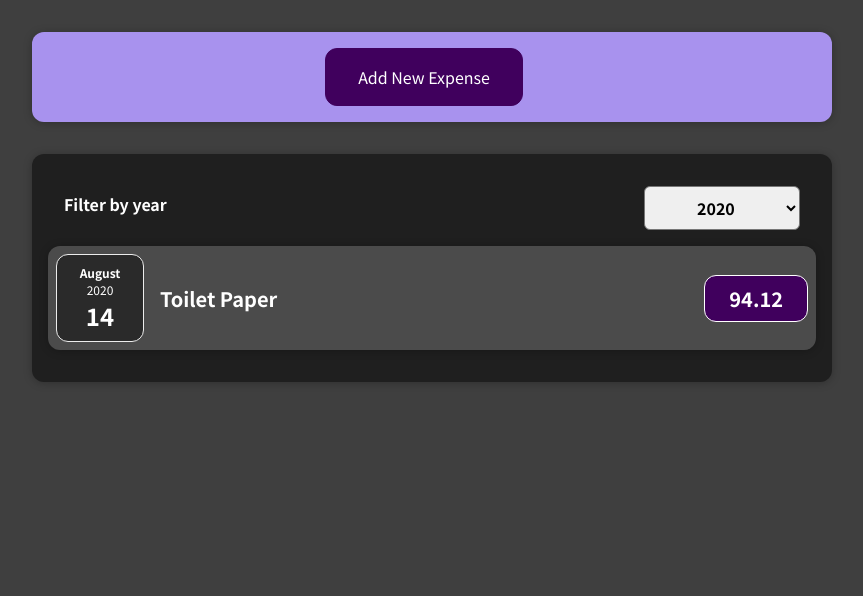
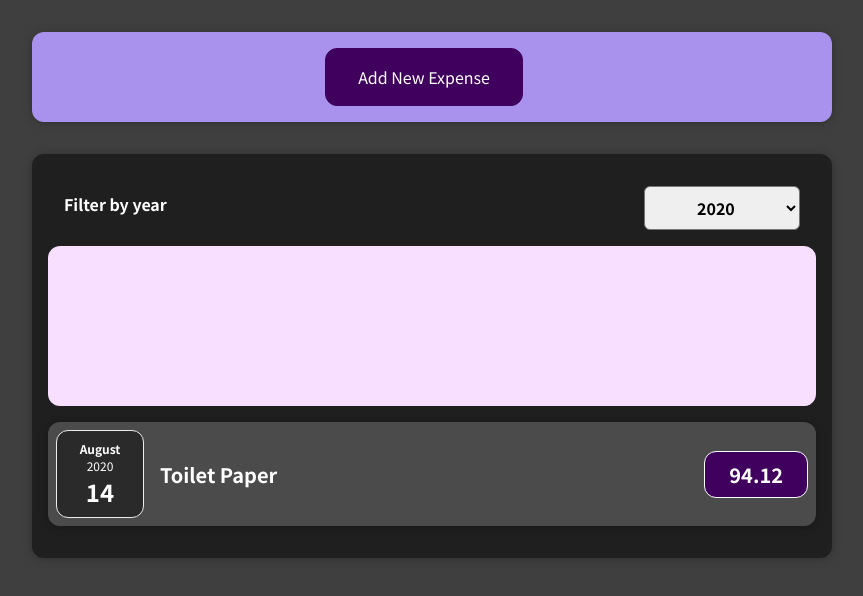
Before and after one commit to Momonkuei/01-starting-setup, a React (Create React App) app: page / in a window 1280 px wide. Shown: the top 596 px of the page, without its empty margins (208-1071 px from the left). Built offline with nearby package versions, Linux system fonts and the light colour scheme.

Commit message:
20220803修正錯誤之前存檔

```diff
--- a/src/components/Chart/Chart.js
+++ b/src/components/Chart/Chart.js
@@ -3,13 +3,18 @@
 import './Chart.css';
 
 const Chart = props => {
+	// const totalMaximum = Math.max(1, 2, 3);
+	/* 在上述例子 數字組中，取出最大值，但是現在卻是一個對象數組 */
+	const dataPointValues = props.dataPoints.map(datapoint => datapoint.value);
+	const totalMaximum = Math.max(...dataPointValues);
+
 	return (
 		<div className="chart">
 			{props.dataPoints.map(datapoint => {
 				<ChartBar
 					key={datapoint.label}
 					value={datapoint.value}
-					maxValue={null}
+					maxValue={totalMaximum}
 					label={datapoint.label}
 				/>;
 			})}
--- a/src/components/Chart/ChartBar.js
+++ b/src/components/Chart/ChartBar.js
@@ -1,5 +1,30 @@
 import React from 'react';
 
-const ChartBar = props => {};
+import './ChartBar.css';
+
+const ChartBar = props => {
+	let barFillHeight = '0%';
+
+	if (props.max > 0) {
+		barFillHeight = Math.round((props.value / props.maxValue) * 100) + '%';
+		/* 但在 Chart.js maxValue={null} */
+	}
+
+	return (
+		<div className="chart-bar">
+			<div className="chart-bar__inner">
+				<div
+					className="chart-bar__fill"
+					style={{ height: barFillHeight }}
+					// style={{'background-color':'red'}}
+					// 會造成雙誇好的原因 一個花括號用於動態輸出某些東西，但是動態值是一個 jS對象，
+					// 而它也是用 花括號創建的
+				></div>
+				{/* 要在char-bar__fill當中添加 css Height 元素 */}
+			</div>
+			<div className="chart-bar__label">{props.label}</div>
+		</div>
+	);
+};
 
 export default ChartBar;
--- a/src/components/Expenses/Expenses.jsx
+++ b/src/components/Expenses/Expenses.jsx
@@ -1,9 +1,10 @@
 import React, { useState } from 'react';
-import './Expenses.css';
 import ExpenseItem from './ExpenseItem';
 import Card from '../UI/Card';
 import ExpensesFilter from './ExpensesFilter';
 import ExpensesList from './ExpensesList';
+import ExpensesChart from './ExpensesChart';
+import './Expenses.css';
 
 const Expenses = props => {
 	const [filteredYear, setFilteredYear] = useState('2020');
@@ -24,6 +25,7 @@
 					selected={filteredYear}
 					onChangeFilter={filterChangeHandler}
 				/>
+				<ExpensesChart expenses={filteredExpenses} />
 				<ExpensesList items={filteredExpenses} />
 			</Card>
 		</div>
--- /dev/null
+++ b/src/components/Expenses/ExpensesChart.js
@@ -0,0 +1,28 @@
+import React from 'react';
+import Chart from '../Chart/Chart';
+
+const ExpensesChart = props => {
+	const chartDataPoints = [
+		{ label: 'Jan', value: 0 },
+		{ label: 'Feb', value: 0 },
+		{ label: 'Mar', value: 0 },
+		{ label: 'Apr', value: 0 },
+		{ label: 'May', value: 0 },
+		{ label: 'Jun', value: 0 },
+		{ label: 'Jul', value: 0 },
+		{ label: 'Aug', value: 0 },
+		{ label: 'Sep', value: 0 },
+		{ label: 'Oct', value: 0 },
+		{ label: 'Nov', value: 0 },
+		{ label: 'Dec', value: 0 },
+	];
+
+	for (const expense of props.expenses) {
+		const expenseMonth = expense.date.getMonth(); //從０開始 => January => 0
+		chartDataPoints[expenseMonth].value += expense.amount;
+	}
+
+	return <Chart dataPoints={chartDataPoints} />;
+};
+
+export default ExpensesChart;
```
